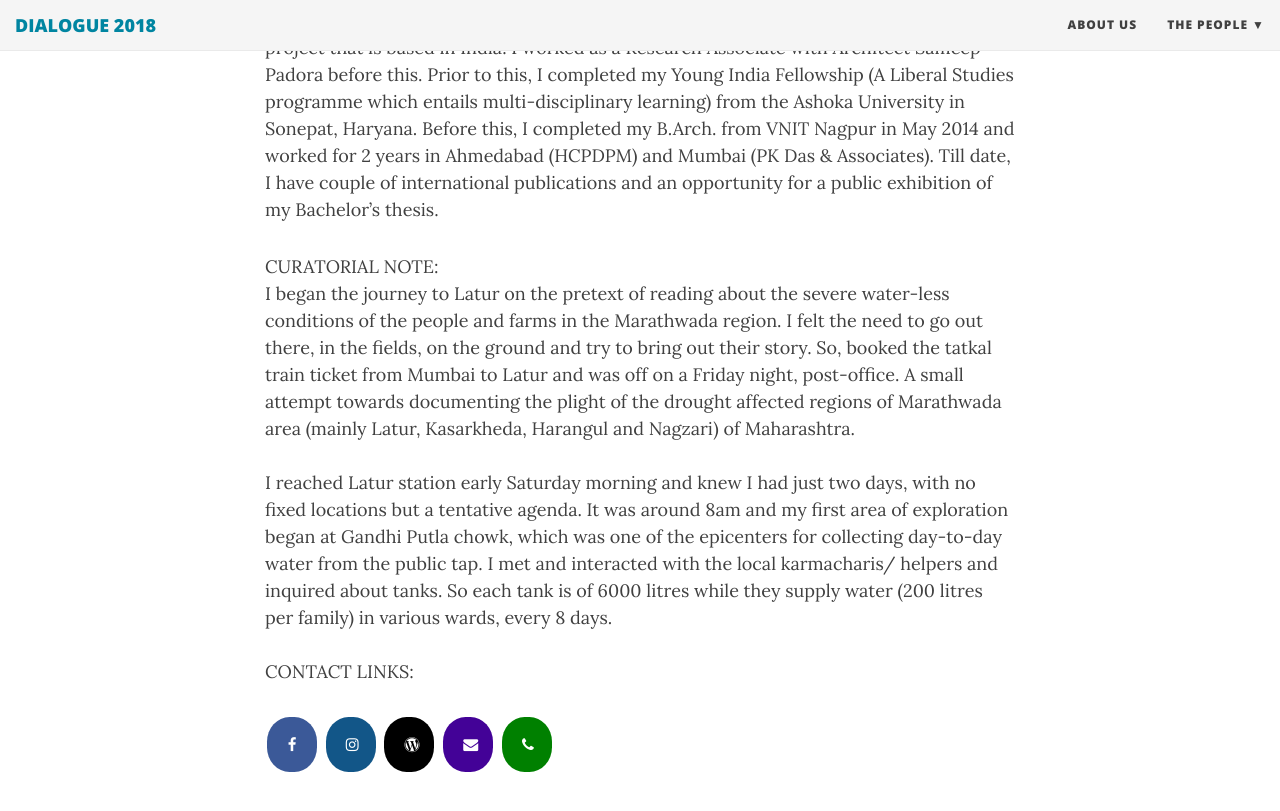
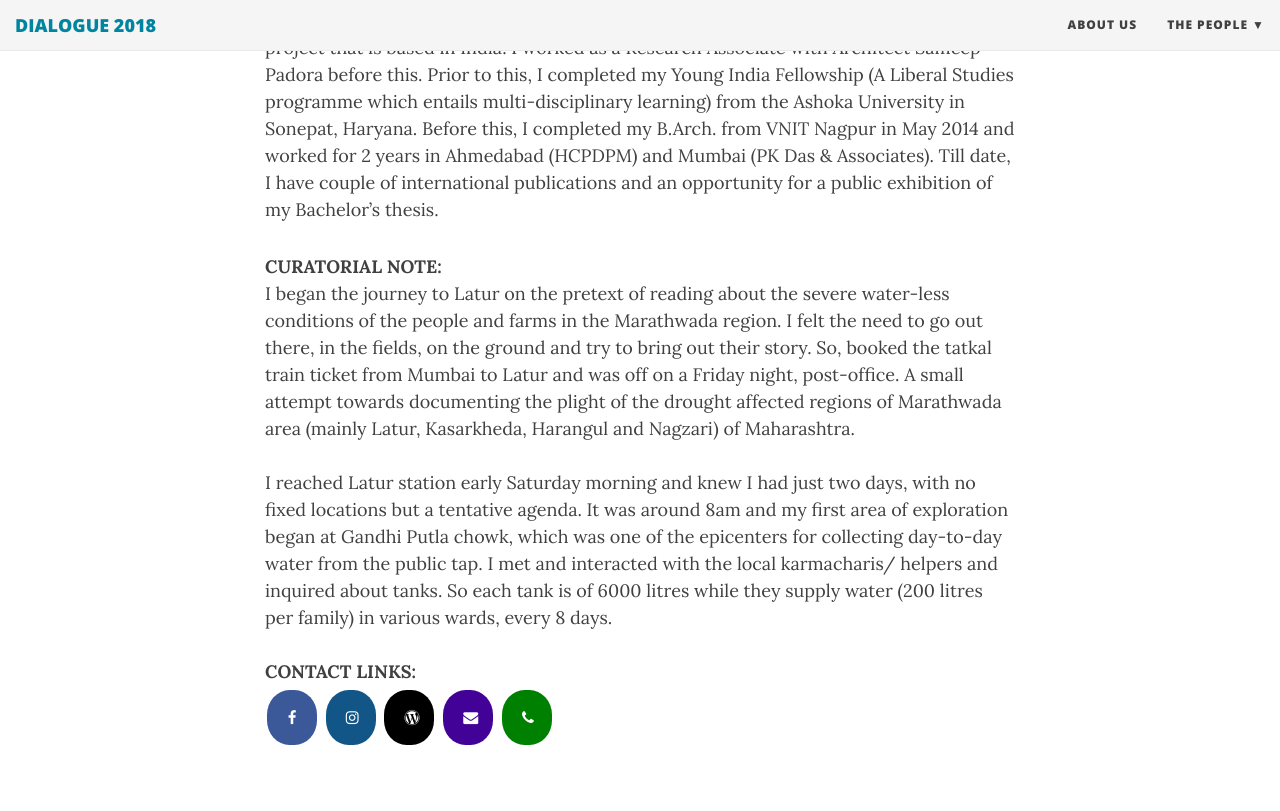
Before and after one commit to dialogue2018/dialogue2018.github.io, a Jekyll site: the page built from _people/01_Rohit_Lahoti.md, in a window 1280 px wide and 900 px high, scrolled down 1190 px. Shown: the top 811 px of the window. Built offline with Jekyll 4.4.1, drawn with Linux system fonts in a browser that asks for light colours; nearby versions of some CDN libraries.

Commit message:
Update 01_Rohit_Lahoti.md

```diff
--- a/_people/01_Rohit_Lahoti.md
+++ b/_people/01_Rohit_Lahoti.md
@@ -13,7 +13,7 @@ image_path: /img/Rohit DP.jpg
 <br />
 I am currently associated as a Research Consultant with the University of Chicago for a project that is based in India. I worked as a Research Associate with Architect Sameep Padora before this. Prior to this, I completed my Young India Fellowship (A Liberal Studies programme which entails multi-disciplinary learning) from the Ashoka University in Sonepat, Haryana. Before this, I completed my B.Arch. from VNIT Nagpur in May 2014 and worked for 2 years in Ahmedabad (HCPDPM) and Mumbai (PK Das & Associates). Till date, I have couple of international publications and an opportunity for a public exhibition of my Bachelor's thesis.
 
-CURATORIAL NOTE:
+<b>CURATORIAL NOTE:</b>
 <br />
 I began the journey to Latur on the pretext of reading about the severe water-less conditions of the people and farms in the Marathwada region. I felt the need to go out there, in the fields, on the ground and try to bring out their story. So, booked the tatkal train ticket from Mumbai to Latur and was off on a Friday night, post-office.  A small attempt towards documenting the plight of the drought affected regions of Marathwada area (mainly Latur, Kasarkheda, Harangul and Nagzari) of Maharashtra.
 <br />
@@ -21,8 +21,7 @@ I began the journey to Latur on the pretext of reading about the severe water-le
 I reached Latur station early Saturday morning and knew I had just two days, with no fixed locations but a tentative agenda. It was around 8am and my first area of exploration began at Gandhi Putla chowk, which was one of the epicenters for collecting day-to-day water from the public tap. I met and interacted with the local karmacharis/ helpers and inquired about tanks. So each tank is of 6000 litres while they supply water (200 litres per family) in various wards, every 8 days.
 <br />
 <br />
-CONTACT LINKS:
-<br />
+<b>CONTACT LINKS:</b>
 <br />
 <a href="https://www.facebook.com/rohit.lahoti" class="fa fa-facebook"></a>
 <a href="500px.com/rohitlahoti" class="fa fa-instagram"></a>
```
